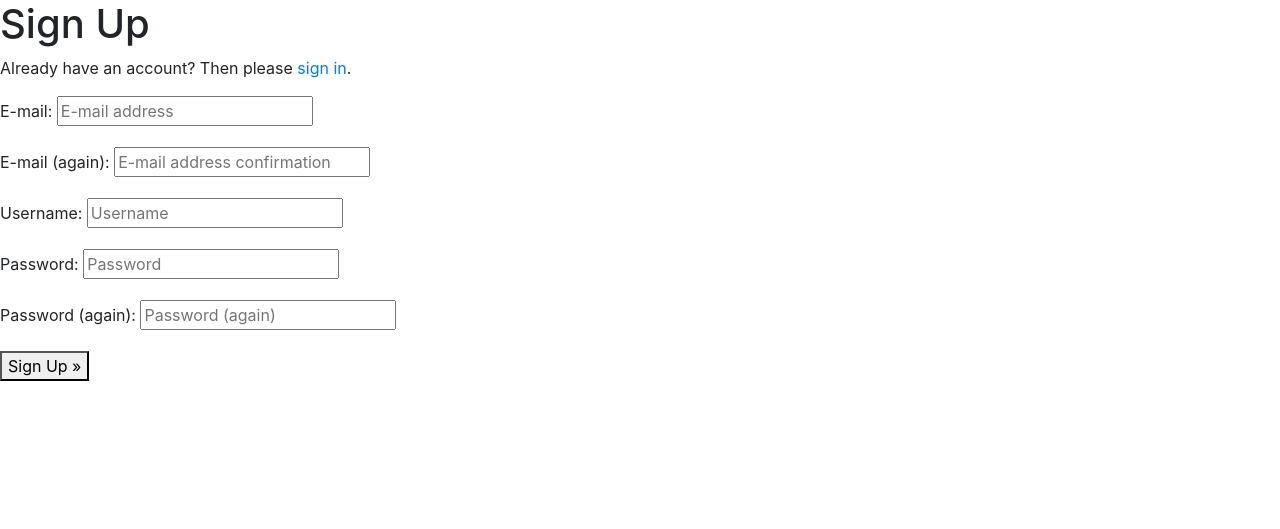
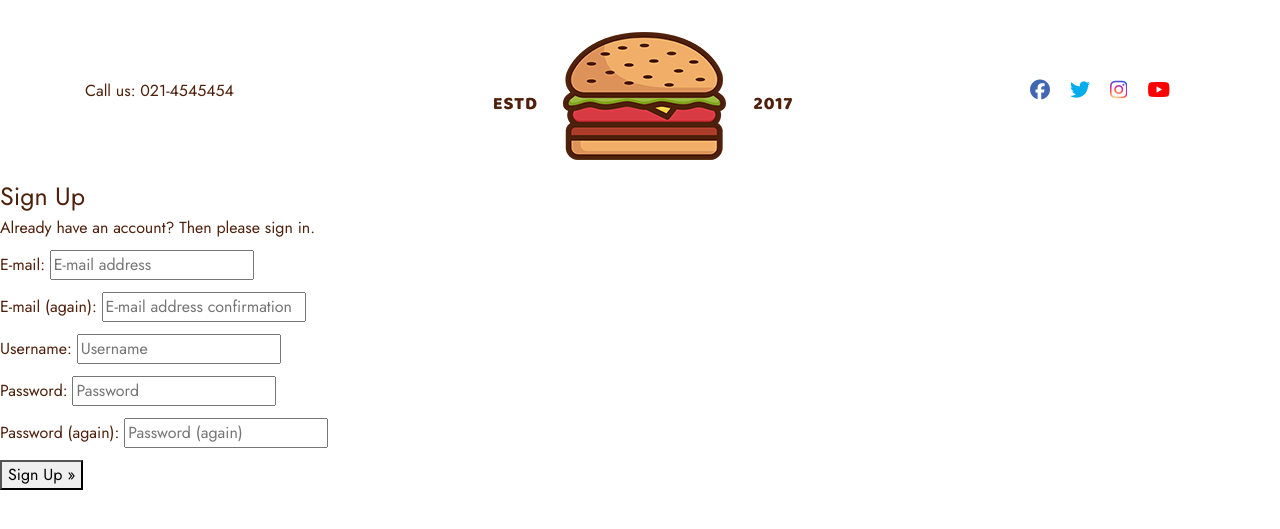
Before and after one commit to johnConstant/CI-PP5-burger-bar, a Django app: page /accounts/signup/ in a window 1280 px wide. Shown: the top 529 px of the page. Run offline with Django 3.2, Linux system fonts and the light colour scheme; some libraries are stand-ins or nearby versions.

Commit message:
Add main header to base.html

```diff
--- a/burger_bar/urls.py
+++ b/burger_bar/urls.py
@@ -15,9 +15,11 @@ Including another URLconf
 """
 from django.contrib import admin
 from django.urls import path, include
+from django.conf import settings
+from django.conf.urls.static import static
 
 urlpatterns = [
     path('admin/', admin.site.urls),
     path('accounts/', include('allauth.urls')),
     path('', include('home.urls')),
-]
+] + static(settings.MEDIA_URL, document_root=settings.MEDIA_ROOT)
--- a/static/css/style.css
+++ b/static/css/style.css
@@ -1,6 +1,7 @@
 @import url('https://fonts.googleapis.com/css2?family=Jost:wght@200;400;700&family=Kaushan+Script&display=swap');
 
 :root {
+    --primary-colour: #4f200b;
     --text-shadow-large: 0.5rem 0.5rem 0.5rem rgba(0, 0, 0, 0.7);
     --text-shadow-small: 0.1rem 0.1rem 0.3rem rgba(0, 0, 0, 0.7);
 }
@@ -12,10 +13,11 @@ html {
 body {
     font-family: 'Jost', sans-serif;
     font-size: 1.6rem;
+    color: var(--primary-colour);
 }
 
 a {
-    color: #222;
+    color: var(--primary-colour);
 }
 
 /* Nav styles */
@@ -24,7 +26,7 @@ nav {
 }
 
 #logo {
-    width: 300px;
+    width: 25rem;
     margin: 0 auto;
 }
 
@@ -76,7 +78,7 @@ nav {
 /* Header image styles */
 
 header {
-    background-image: url('/media/burger.jpg');
+    background-image: url('/static/images/burger.jpg');
     background-position: center;
     background-repeat: no-repeat;
     background-size: cover;
--- a/templates/base.html
+++ b/templates/base.html
@@ -8,13 +8,25 @@
         <meta http-equiv="X-UA-Compatible" content="ie=edge">
         <meta charset="utf-8">
         <meta name="viewport" content="width=device-width, initial-scale=1, shrink-to-fit=no">
+        <!-- SEO meta tags -->
+        <meta
+            name="description"
+            content="Enjoy hot and fresh burgers delivered straight to your door with our fast and convenient online ordering. The Burger Bar offers gourmetburgers made to order, perfect for a delicious meal at home or at the office. Order now for the ultimate burger experience."
+        />
+        <meta
+            name="keywords"
+            content="burger delivery, fast food delivery, gourmet burgers, hot and fresh burgers, convenient burger delivery, online burger ordering, door-to-door burger delivery, home delivery burgers, freshly made burgers, burger restaurant delivery"
+        />
     {% endblock %}
 
     {% block extra_meta %}
     {% endblock %}
 
     {% block corecss %}
+        <!-- Bootstrap  -->
         <link rel="stylesheet" href="https://stackpath.bootstrapcdn.com/bootstrap/4.4.1/css/bootstrap.min.css" integrity="sha384-Vkoo8x4CGsO3+Hhxv8T/Q5PaXtkKtu6ug5TOeNV6gBiFeWPGFN9MuhOf23Q9Ifjh" crossorigin="anonymous">
+        <!-- Custom Styles  -->
+        <link rel="stylesheet" href="{% static 'css/style.css' %}">
     {% endblock %}
 
     {% block extra_css %}
@@ -24,16 +36,68 @@
         <script src="https://code.jquery.com/jquery-3.4.1.slim.min.js" integrity="sha384-J6qa4849blE2+poT4WnyKhv5vZF5SrPo0iEjwBvKU7imGFAV0wwj1yYfoRSJoZ+n" crossorigin="anonymous"></script>
         <script src="https://cdn.jsdelivr.net/npm/popper.js@1.16.0/dist/umd/popper.min.js" integrity="sha384-Q6E9RHvbIyZFJoft+2mJbHaEWldlvI9IOYy5n3zV9zzTtmI3UksdQRVvoxMfooAo" crossorigin="anonymous"></script>
         <script src="https://stackpath.bootstrapcdn.com/bootstrap/4.4.1/js/bootstrap.min.js" integrity="sha384-wfSDF2E50Y2D1uUdj0O3uMBJnjuUD4Ih7YwaYd1iqfktj0Uod8GCExl3Og8ifwB6" crossorigin="anonymous"></script>
+        <!-- Font Awesome  -->
+        <script src="https://kit.fontawesome.com/4aecc09291.js" crossorigin="anonymous"></script>
     {% endblock %}
 
     {% block extra_js %}
     {% endblock %}
 
-    <title>Sliced Pizza - {% block extra_title %}{% endblock %}</title>
+    <title>Burger Bar - {% block extra_title %}{% endblock %}</title>
   </head>
   <body>
-    <header class="container-fluid fixed-top"></header>
-
+    <div class="container">
+        <div class="d-flex justify-content-evenly mt-3">
+            <div class="phone-number d-none d-md-flex align-items-center">
+                <p>Call us: 021-4545454</p>
+            </div>
+            <a class="navbar-brand" id="logo" href="{% url 'home' %}"
+                ><img
+                    src="{% static 'images/burger_logo.png' %}"
+                    alt="Burger Bar - Savour every bite"
+            /></a>
+            <div class="d-none d-md-flex align-items-center social-nav-icons">
+                <ul>
+                    <li>
+                        <a
+                            href="https://www.facebook.com"
+                            target="_blank"
+                            rel="noopener"
+                            aria-label="Visit our Facebook page (opens in a new tab)"
+                            ><i class="fa-brands fa-facebook facebook"></i
+                        ></a>
+                    </li>
+                    <li>
+                        <a
+                            href="https://www.twitter.com"
+                            target="_blank"
+                            rel="noopener"
+                            aria-label="Visit our Twitter page (opens in a new tab)"
+                            ><i class="fa-brands fa-twitter twitter"></i
+                        ></a>
+                    </li>
+                    <li>
+                        <a
+                            href="https://www.instagram.com"
+                            target="_blank"
+                            rel="noopener"
+                            aria-label="Visit our Instagram page (opens in a new tab)"
+                            ><i class="fa-brands fa-instagram instagram"></i
+                        ></a>
+                    </li>
+                    <li>
+                        <a
+                            href="https://www.youtube.com"
+                            target="_blank"
+                            rel="noopener"
+                            aria-label="Visit our YouTube page (opens in a new tab)"
+                            ><i class="fa-brands fa-youtube youtube"></i
+                        ></a>
+                    </li>
+                </ul>
+            </div>
+        </div>
+    </div>
     {% if messages %}
         <div class="message-container"></div>
     {% endif %}
```
Also changed, not shown: static/images/burger_logo.png (added), 1 other file.
